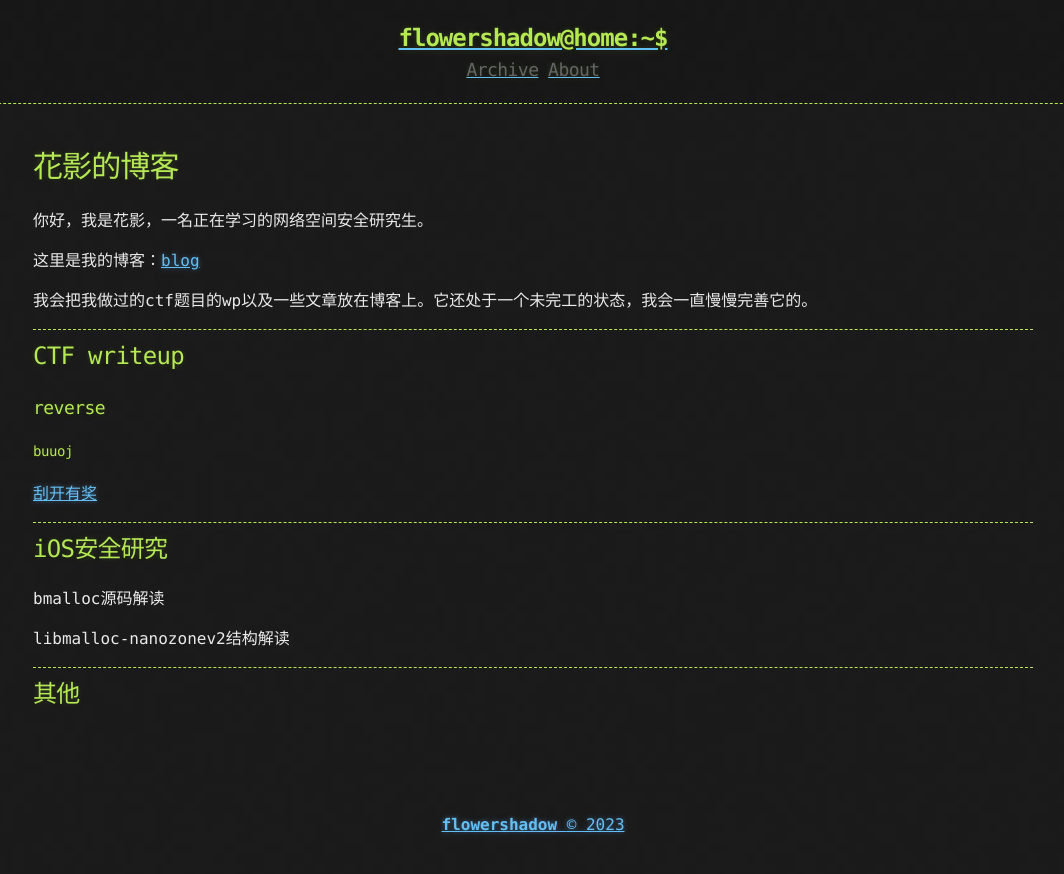
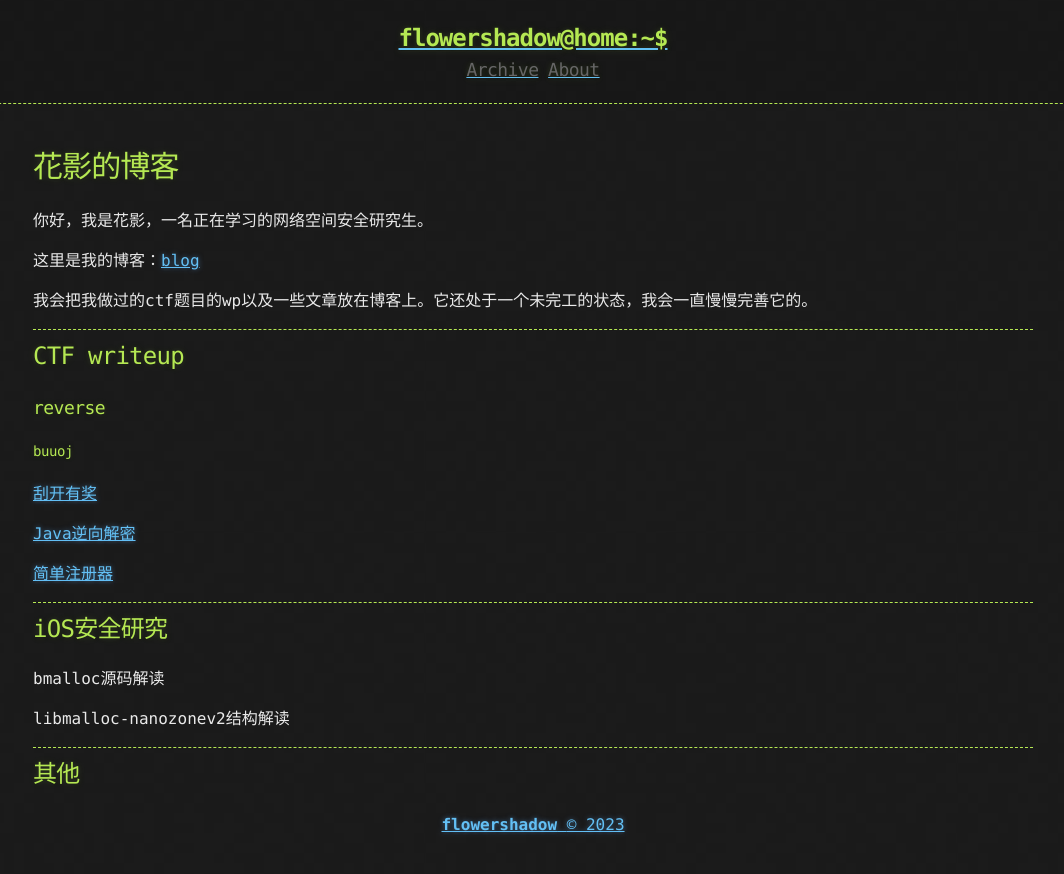
Before and after one commit to RongxiYe/RongxiYe.github.io, a Jekyll site: the page built from index.md, in a window 1280 px wide. Shown: the top 874 px of the page, without its empty margins (107-1171 px from the left). Built offline with Jekyll 4.4.1, drawn with Linux system fonts in a browser that asks for light colours; our own code applies the rules of GitHub Pages for plain Markdown files.

Commit message:
Update index.md

```diff
--- a/index.md
+++ b/index.md
@@ -22,7 +22,9 @@ layout: default
 
 [刮开有奖](https://rongxiye.github.io/刮开有奖)
 
+[Java逆向解密](https://rongxiye.github.io/Java逆向解密)
 
+[简单注册器](https://rongxiye.github.io/简单注册器)
 
 
 
```
